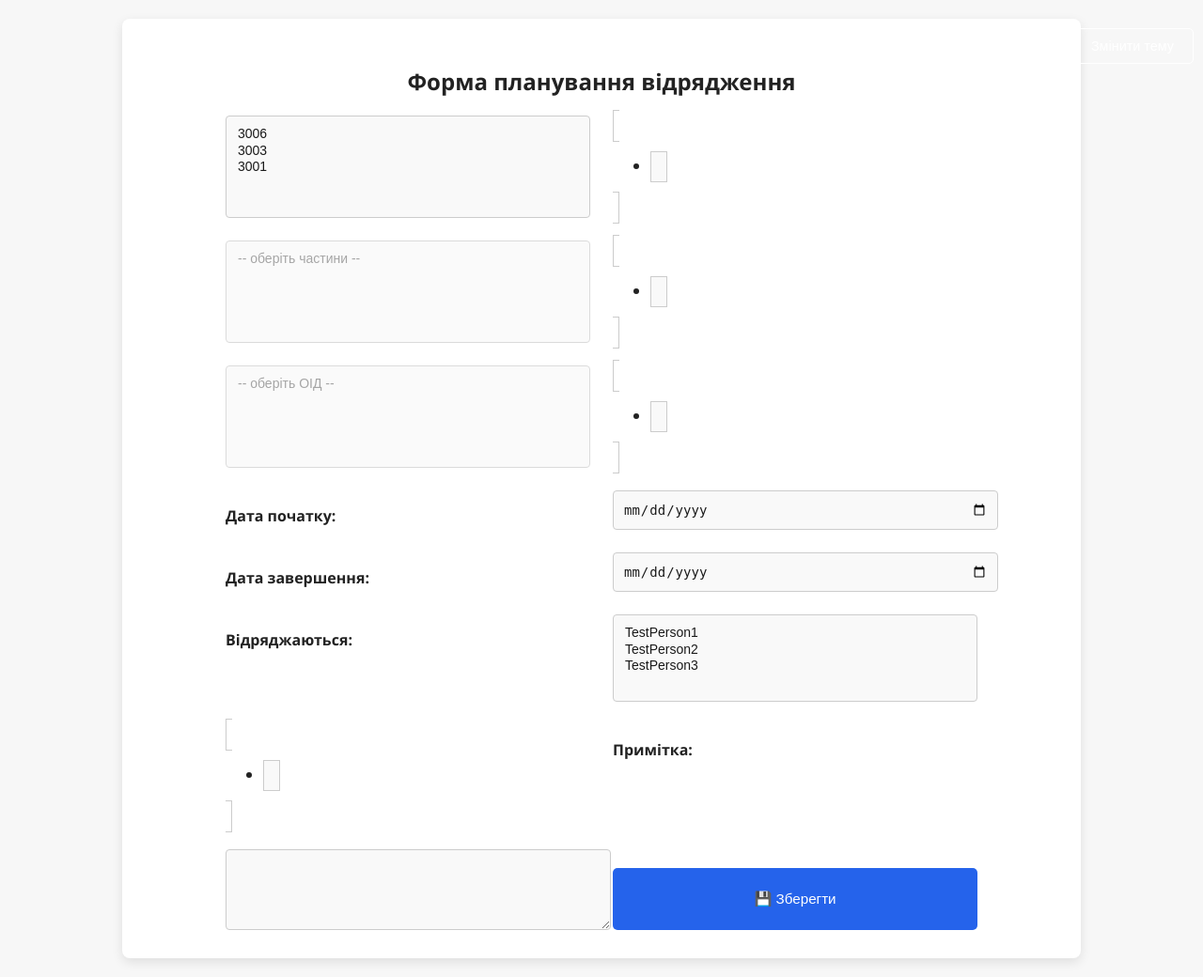
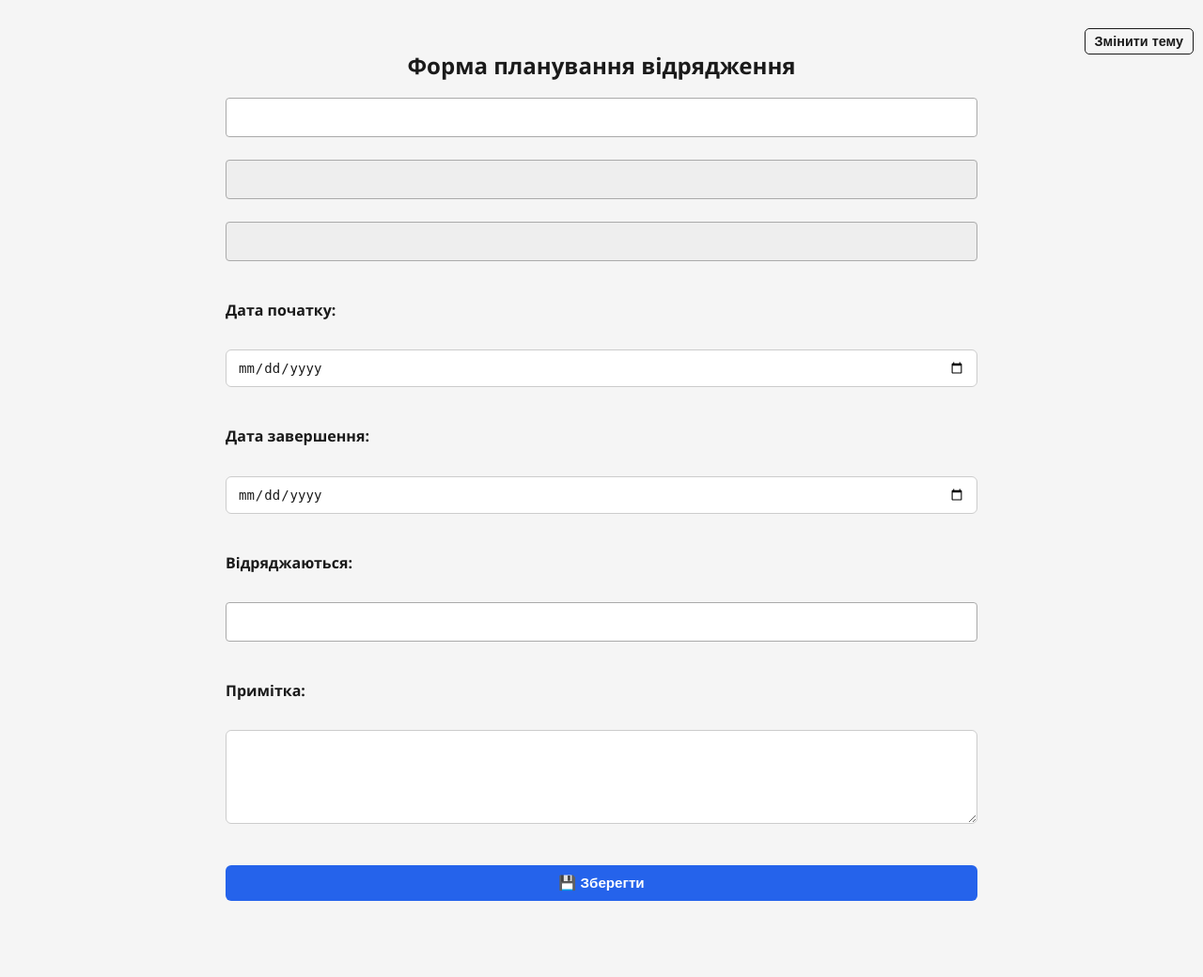
Before and after one commit to DmytroAvr/myFirstCRM, a Django app: page /oids/trip_create/ in a window 1280 px wide. Shown: the whole page at 94% size. After the commit the page ends 959 px from the top, so only its background shows below. Run offline with Django 5.2, Linux system fonts and the light colour scheme; data comes from the database, SQL or seed files in the repository; some libraries are stand-ins or nearby versions.

Commit message:
еуіе

```diff
--- a/oids/static/oids/css/base.css
+++ b/oids/static/oids/css/base.css
@@ -220,3 +220,168 @@
   .dark-theme .select2-container--default .select2-selection__rendered {
     color: #f0f0f0;
   }
+
+
+
+
+
+/* типу нове */
+
+
+
+
+  html, body {
+  margin: 0;
+  padding: 0;
+  font-family: 'Segoe UI', sans-serif;
+  background-color: #f5f5f5;
+  color: #1a1a1a;
+  line-height: 1.5;
+}
+
+.dark-theme {
+  background-color: #1e1e1e;
+  color: #eaeaea;
+}
+
+.container {
+  max-width: 960px;
+  margin: 0 auto;
+  padding: 2rem;
+}
+
+
+
+
+
+h1, h2, h3, h4 {
+  font-weight: 600;
+  margin-bottom: 1rem;
+}
+
+p {
+  margin: 0.5rem 0;
+}
+
+
+
+
+form {
+  display: grid;
+  gap: 1.5rem;
+}
+
+label {
+  font-weight: 600;
+  margin-bottom: 0.4rem;
+  display: block;
+}
+
+input[type="text"],
+input[type="date"],
+input[type="number"],
+input[type="email"],
+select,
+textarea {
+  width: 100%;
+  padding: 10px 12px;
+  font-size: 14px;
+  border: 1px solid #ccc;
+  border-radius: 6px;
+  background-color: #fff;
+  color: #1a1a1a;
+  box-sizing: border-box;
+}
+
+textarea {
+  resize: vertical;
+  min-height: 100px;
+}
+
+
+
+.dark-theme input,
+.dark-theme select,
+.dark-theme textarea {
+  background-color: #2b2b2b;
+  border: 1px solid #555;
+  color: #eaeaea;
+}
+
+
+
+button,
+input[type="submit"] {
+  padding: 10px 20px;
+  background-color: #2563eb;
+  color: white;
+  border: none;
+  border-radius: 6px;
+  cursor: pointer;
+  font-weight: 600;
+  transition: background-color 0.2s ease;
+}
+
+button:hover {
+  background-color: #1d4ed8;
+}
+
+.dark-theme button {
+  background-color: #3b82f6;
+}
+
+.dark-theme button:hover {
+  background-color: #2563eb;
+}
+
+
+
+
+
+
+
+.select2-container {
+  width: 100% !important;
+  font-size: 14px;
+}
+
+.select2-selection--multiple {
+  min-height: 42px;
+  padding: 6px;
+  border: 1px solid #ccc;
+  border-radius: 6px;
+  background-color: white;
+}
+
+.select2-selection__choice {
+  background-color: #2563eb;
+  color: white;
+  border: none;
+  padding: 4px 8px;
+  margin: 2px;
+  border-radius: 4px;
+}
+
+.dark-theme .select2-selection--multiple {
+  background-color: #2b2b2b;
+  border: 1px solid #666;
+  color: #f0f0f0;
+}
+
+.dark-theme .select2-selection__choice {
+  background-color: #3b82f6;
+  color: white;
+}
+
+
+
+
+@media (max-width: 768px) {
+  .container {
+    padding: 1rem;
+  }
+
+  form {
+    gap: 1rem;
+  }
+}
--- a/oids/static/oids/css/select2_many_to_many.css
+++ /dev/null
@@ -1,105 +0,0 @@
-body {
-  font-family: 'Segoe UI', sans-serif;
-  background-color: #f7f7f7;
-  color: #222;
-  margin: 20px;
-}
-
-body.dark-theme {
-  background-color: #1c1c1c;
-  color: #f0f0f0;
-}
-
-.container {
-  max-width: 960px;
-  margin: 0 auto;
-  background: white;
-  padding: 30px;
-  border-radius: 8px;
-  box-shadow: 0 4px 12px rgba(0,0,0,0.1);
-}
-
-body.dark-theme .container {
-  background: #2a2a2a;
-}
-
-form {
-  display: grid;
-  gap: 20px;
-}
-
-label {
-  font-weight: bold;
-  display: block;
-  margin-bottom: 4px;
-}
-
-select, textarea, input[type="text"], input[type="date"] {
-  width: 100%;
-  padding: 10px;
-  border: 1px solid #ccc;
-  border-radius: 4px;
-  font-size: 14px;
-}
-
-body.dark-theme select,
-body.dark-theme textarea,
-body.dark-theme input {
-  background-color: #333;
-  color: #f0f0f0;
-  border: 1px solid #666;
-}
-
-.select2-container {
-  width: 100% !important;
-}
-
-.select2-selection--multiple {
-  min-height: 40px;
-  padding: 5px 6px;
-}
-
-button[type="submit"],
-button.theme-toggle {
-  background-color: #2563eb;
-  color: white;
-  border: none;
-  padding: 10px 20px;
-  border-radius: 5px;
-  cursor: pointer;
-}
-
-button.theme-toggle {
-  position: fixed;
-  top: 10px;
-  right: 10px;
-  background: transparent;
-  border: 1px solid currentColor;
-}
-
-button:hover {
-  background-color: #1e40af;
-}
-
-body.dark-theme .select2-container--default .select2-selection--multiple {
-  background-color: #333;
-  border: 1px solid #555;
-  color: #f0f0f0;
-}
-
-body.dark-theme .select2-container--default .select2-selection__choice {
-  background-color: #444;
-  color: white;
-  border: 1px solid #666;
-}
-form {
-  display: grid;
-  grid-template-columns: 1fr;
-  gap: 1.5rem;
-}
-
-@media (min-width: 768px) {
-  form {
-    grid-template-columns: 1fr 1fr;
-  }
-}
--- a/oids/static/oids/js/script.js
+++ b/oids/static/oids/js/script.js
@@ -13,10 +13,17 @@
   }
 
 // створити фільтр в календарі. початок та кінець
-document.getElementById('id_start_date').addEventListener('change', function() {
-  document.getElementById('id_end_date').setAttribute('min', this.value);
+document.addEventListener("DOMContentLoaded", function () {
+  const startDateInput = document.getElementById("id_start_date");
+  const endDateInput = document.getElementById("id_end_date");
+
+  if (startDateInput && endDateInput) {
+    startDateInput.addEventListener("change", function () {
+      endDateInput.setAttribute("min", this.value);
+    });
+
+    endDateInput.addEventListener("change", function () {
+      startDateInput.setAttribute("max", this.value);
+    });
+  }
 });
-
-document.getElementById('id_end_date').addEventListener('change', function() {
-  document.getElementById('id_start_date').setAttribute('max', this.value);
-});
--- a/oids/templates/base.html
+++ b/oids/templates/base.html
@@ -11,10 +11,14 @@
 
   <link rel="stylesheet" href="{% static 'oids/css/base.css' %}">
   {% block extra_css %}{% endblock %}
+
+<script src="https://code.jquery.com/jquery-3.6.0.min.js"></script>
+
+<link href="https://cdn.jsdelivr.net/npm/select2@4.1.0-rc.0/dist/css/select2.min.css" rel="stylesheet" />
+<script src="https://cdn.jsdelivr.net/npm/select2@4.1.0-rc.0/dist/js/select2.min.js"></script>
+
 </head>
 <body>
-    <script src="https://code.jquery.com/jquery-3.6.0.min.js"></script>
-    <script src="https://cdn.jsdelivr.net/npm/select2@4.1.0-rc.0/dist/js/select2.min.js"></script>
   <button class="theme-toggle" onclick="toggleTheme()">Змінити тему</button>
   <div class="container">
     {% block content %}
--- a/oids/templates/trip_create.html
+++ b/oids/templates/trip_create.html
@@ -7,9 +7,7 @@
 
 {% block title %}Планування відрядження{% endblock %}
 
-{% block extra_css %}
-<link rel="stylesheet" href="{% static 'oids\css\select2_many_to_many.css' %}">
-{% endblock %}
+
 
 {% block content %}
 
@@ -25,6 +23,10 @@
     <option value="{{ unit.id }}">{{ unit.name }}</option>
   {% endfor %}
 </select>
+
+
+
+
 
 <select id="id_oids" multiple class="select2" disabled>
   <option>-- оберіть частини --</option>
```
Also changed, not shown: snippets.md (+6 -0 lines).
